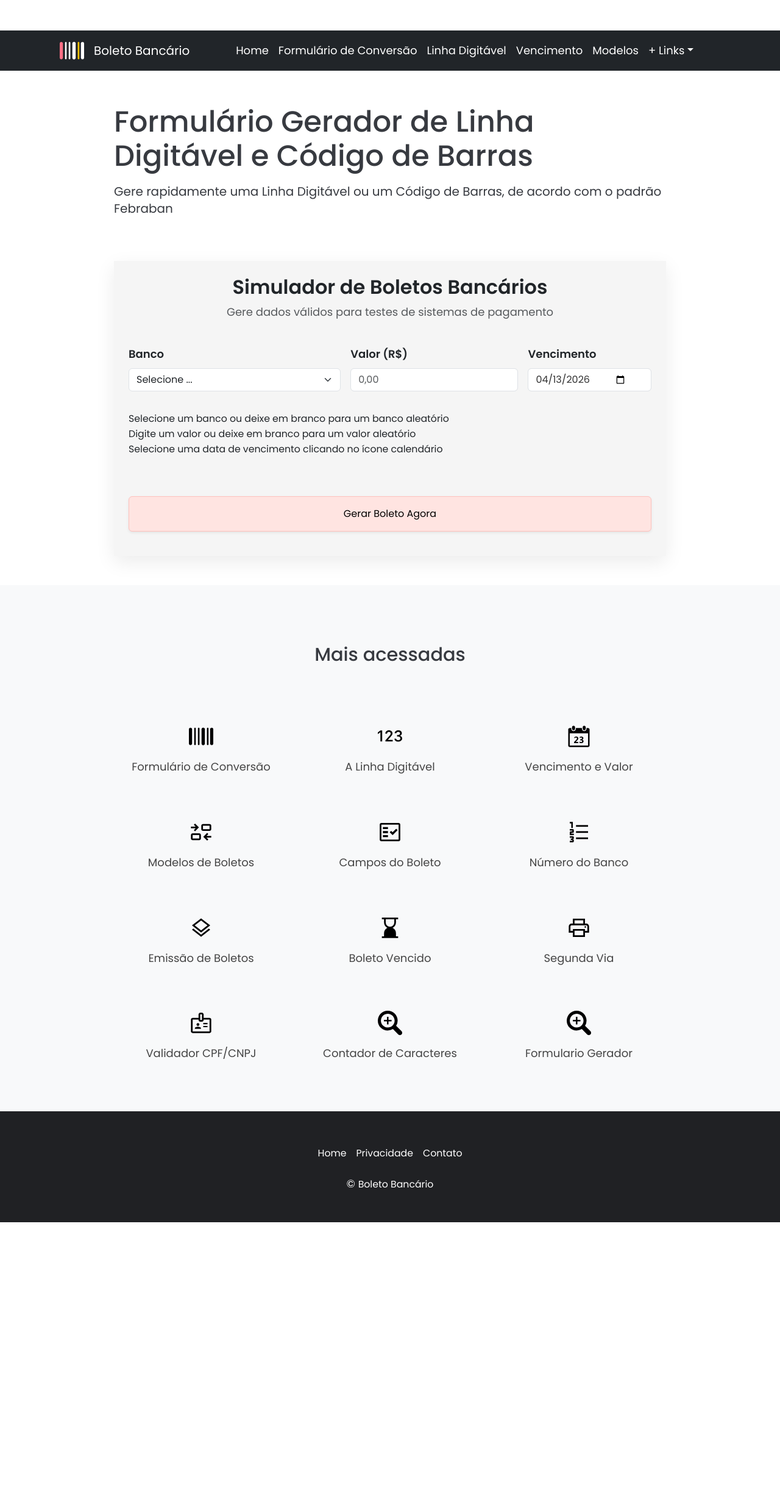
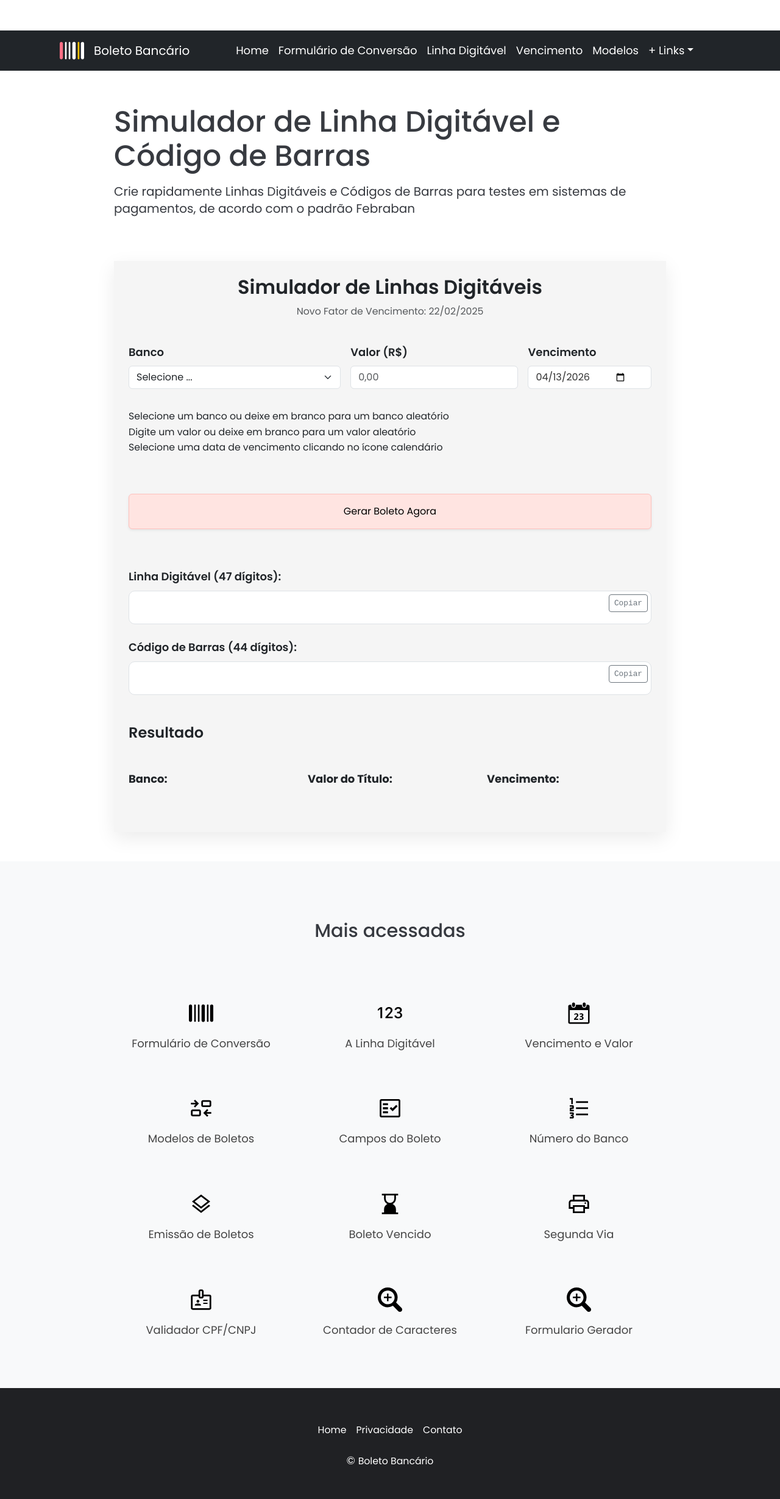
Before and after one commit to Sergio-Damm/boletobancario, a Jekyll site: the page built from pages/formulario-gerador/index.html, in a window 1280 px wide. Shown: the whole page at 61% size. Built offline with Jekyll 4.4.1, drawn with Linux system fonts in a browser that asks for light colours; before the commit the page ends 2005 px from its top, so only the background shows below that.

Commit message:
review text and JS index formulario-gerador

```diff
--- a/pages/formulario-gerador/index.html
+++ b/pages/formulario-gerador/index.html
@@ -12,8 +12,8 @@
 			<div class="col-12 col-md-10 mx-auto">
 
 				<div class="mb-5">
-					<h1 class="h1-title-content">Formulário Gerador de Linha Digitável e Código de Barras</h1>
-					<p class="h1-subtitle-content">Gere rapidamente uma Linha Digitável ou um Código de Barras, de acordo com o padrão Febraban</p>
+					<h1 class="h1-title-content">Simulador de Linha Digitável e Código de Barras</h1>
+					<p class="h1-subtitle-content">Crie rapidamente Linhas Digitáveis e Códigos de Barras para testes em sistemas de pagamentos, de acordo com o padrão Febraban</p>
 				</div>
 
 			</div>
@@ -27,8 +27,8 @@
         <div class="col-md-10">
             <div class="card p-4 mb-5">
                 <div class="text-center mb-4">
-                    <h2 class="fw-semibold text-dark">Simulador de Boletos Bancários</h2>
-                    <p class="text-muted">Gere dados válidos para testes de sistemas de pagamento</p>
+                    <h2 class="fw-semibold text-dark">Simulador de Linhas Digitáveis</h2>
+                    <p class="small text-muted mb-3">Novo Fator de Vencimento: 22/02/2025</p>
                 </div>
 
                 <style>
@@ -38,7 +38,6 @@
         .btn-copy { position: absolute; top: 5px; right: 5px; font-size: 0.8rem; }
         .summary-box { background-color: #f8f9fa; border-left: 5px solid #0d6efd; padding: 15px; border-radius: 8px; }
         .alerta-valor { color: #dc3545; font-size: 0.85rem; font-weight: bold; margin-top: 5px; display: none; }
-        .d-none { display: none !important; }
                 </style>
 
                 <form id="boletoForm" class="row g-3">
@@ -78,7 +77,7 @@
                     </div>
                 </form>
 
-                <div id="resultado" class="mt-5 d-none">
+                <div id="resultado" class="mt-5">
                     <div class="mb-4">
                         <label class="fw-semibold mb-2">Linha Digitável (47 dígitos):</label>
                         <div class="result-box">
@@ -95,8 +94,8 @@
                         </div>
                     </div>
 
-                    <div class="summary-box">
-                        <h5 class="fw-semibold mb-3 text-dark">Dados Identificados:</h5>
+                    <div class="my-5">
+                        <h5 class="fs-4 fw-semibold mb-3 text-dark mb-5">Resultado</h5>
                         <div class="row">
                             <div class="col-sm-4"><strong>Banco:</strong> <br><span id="sumBanco"></span></div>
                             <div class="col-sm-4"><strong>Valor do Título:</strong> <br><span id="sumValor"></span></div>
```
Also changed, not shown: 1 other file.
